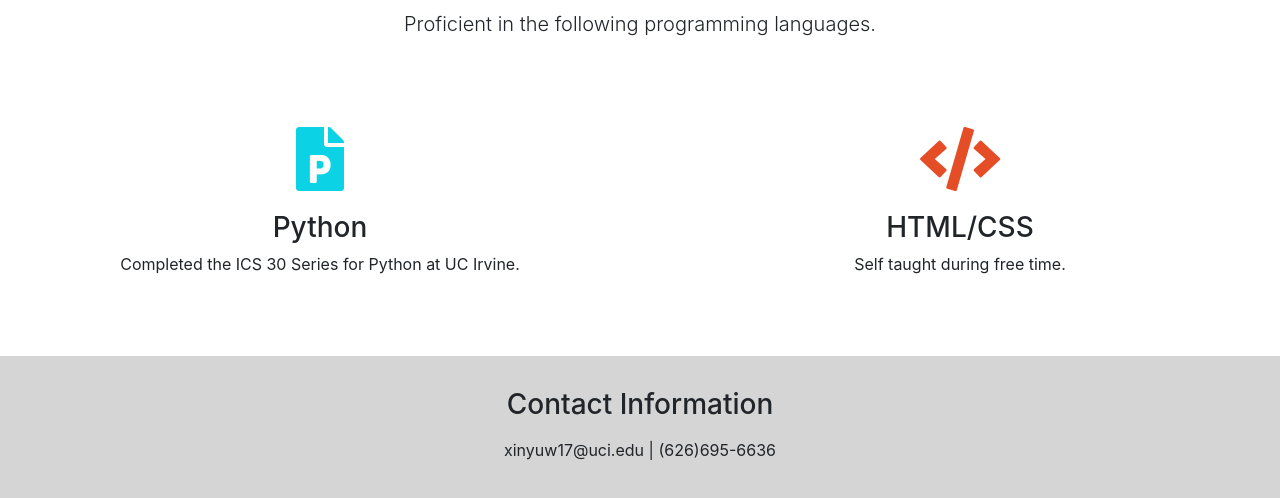
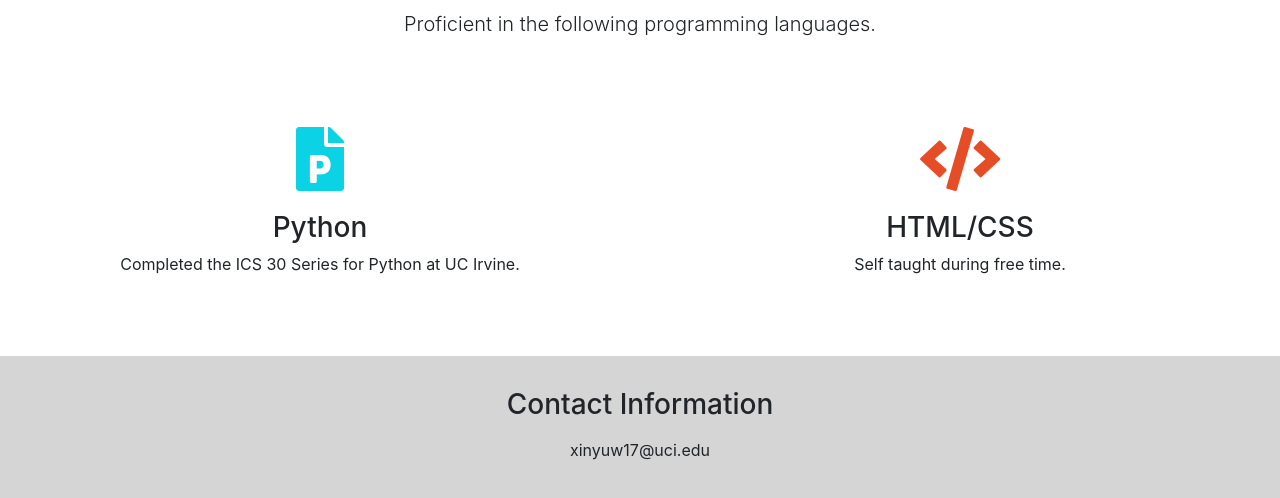
Before and after one commit to jwang0522/jwang0522.github.io, a plain HTML site: page index.html in a window 1280 px wide. Shown: the part 678-1176 px from the top of the page. Drawn offline with nearby package versions, Linux system fonts and the light colour scheme.

Commit message:
Update index.html

```diff
--- a/index.html
+++ b/index.html
@@ -95,7 +95,7 @@
             <div class="col-12">
                 <h3>Contact Information</h3>
                 <p></p>
-                <p>xinyuw17@uci.edu | (626)695-6636</p>
+                <p>xinyuw17@uci.edu</p>
             </div>
         </div>
         </div>
```
